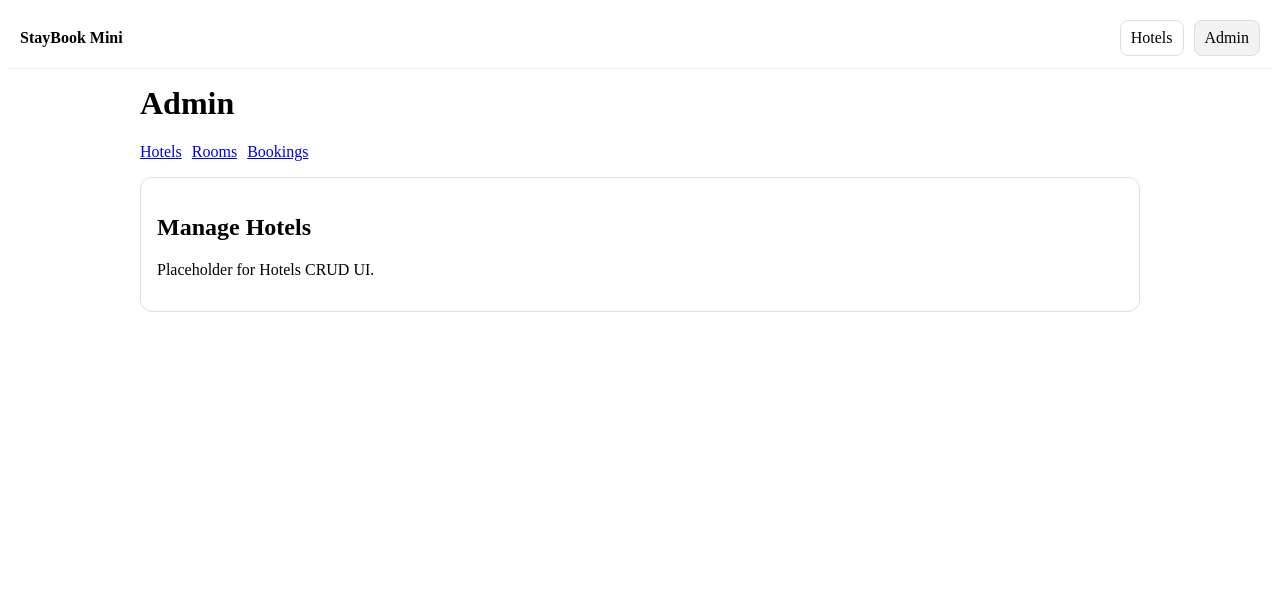
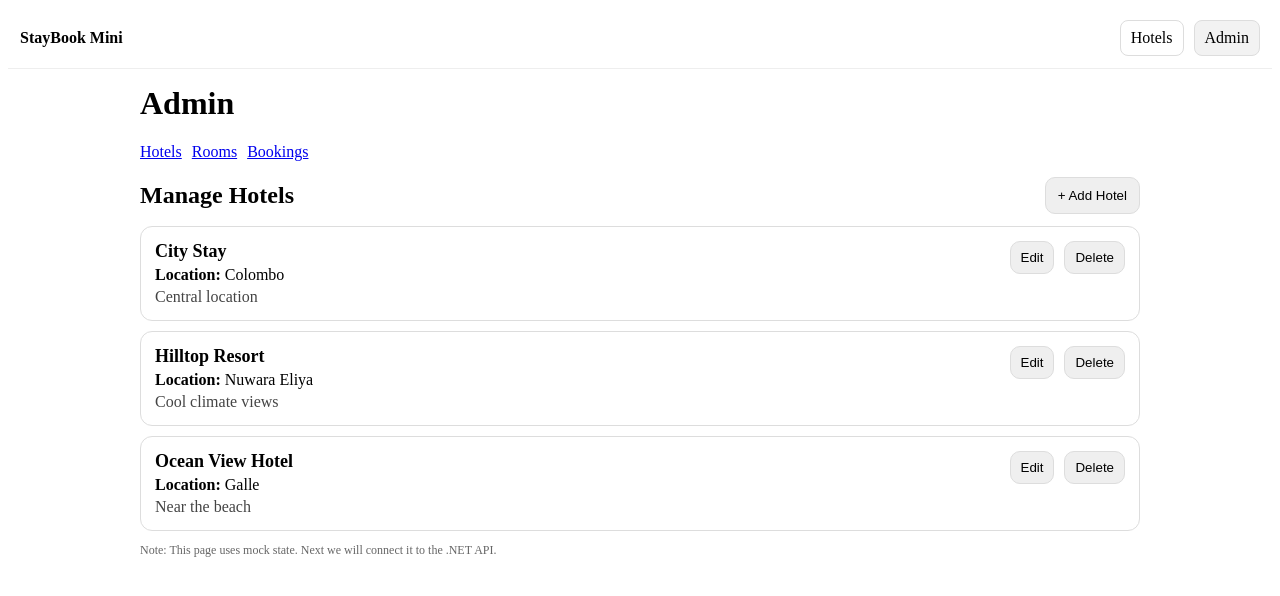
Before and after one commit to sahannadiranga-source/lanka-stay-mini-dockerized, a React app in the folder frontend/: page /admin/hotels in a window 1280 px wide. Shown: the top 596 px of the page. Built offline with nearby package versions, Linux system fonts and the light colour scheme; no server answers; the HTML template or start-up script is replaced by a standard one.

Commit message:
add admin hotels CRUD UI

```diff
--- /dev/null
+++ b/frontend/src/components/HotelForm.tsx
@@ -0,0 +1,69 @@
+import { useEffect, useState } from "react";
+import type { Hotel } from "../types/hotel";
+
+export default function HotelForm({
+  initial,
+  onCancel,
+  onSave,
+}: {
+  initial?: Hotel | null;
+  onCancel: () => void;
+  onSave: (hotel: Omit<Hotel, "id">) => void;
+}) {
+  const [name, setName] = useState("");
+  const [location, setLocation] = useState("");
+  const [description, setDescription] = useState("");
+  const [error, setError] = useState<string | null>(null);
+
+  useEffect(() => {
+    setName(initial?.name ?? "");
+    setLocation(initial?.location ?? "");
+    setDescription(initial?.description ?? "");
+  }, [initial]);
+
+  function submit() {
+    setError(null);
+    if (!name.trim()) return setError("Name is required.");
+    if (!location.trim()) return setError("Location is required.");
+
+    onSave({
+      name: name.trim(),
+      location: location.trim(),
+      description: description.trim() ? description.trim() : null,
+    });
+  }
+
+  return (
+    <div style={{ padding: 14, border: "1px solid #ddd", borderRadius: 12 }}>
+      <h3 style={{ marginTop: 0 }}>{initial ? "Edit Hotel" : "Add Hotel"}</h3>
+
+      <div style={{ display: "grid", gap: 10 }}>
+        <input placeholder="Hotel name" value={name} onChange={(e) => setName(e.target.value)} />
+        <input placeholder="Location (e.g., Colombo)" value={location} onChange={(e) => setLocation(e.target.value)} />
+        <textarea
+          placeholder="Description (optional)"
+          value={description}
+          onChange={(e) => setDescription(e.target.value)}
+          rows={3}
+        />
+
+        {error && <div style={{ padding: 10, background: "#f8d7da", borderRadius: 10 }}>{error}</div>}
+
+        <div style={{ display: "flex", gap: 10 }}>
+          <button
+            onClick={submit}
+            style={{ padding: "10px 12px", borderRadius: 10, border: "1px solid #ddd", cursor: "pointer" }}
+          >
+            Save
+          </button>
+          <button
+            onClick={onCancel}
+            style={{ padding: "10px 12px", borderRadius: 10, border: "1px solid #ddd", cursor: "pointer" }}
+          >
+            Cancel
+          </button>
+        </div>
+      </div>
+    </div>
+  );
+}
--- a/frontend/src/pages/AdminHotels.tsx
+++ b/frontend/src/pages/AdminHotels.tsx
@@ -1,8 +1,125 @@
+import { useMemo, useState } from "react";
+import type { Hotel } from "../types/hotel";
+import { mockHotels as seedHotels } from "../data/mockData";
+import HotelForm from "../components/HotelForm";
+
+function newId() {
+  return crypto.randomUUID ? crypto.randomUUID() : String(Date.now());
+}
+
 export default function AdminHotels() {
+  const [hotels, setHotels] = useState<Hotel[]>(seedHotels);
+  const [editing, setEditing] = useState<Hotel | null>(null);
+  const [showForm, setShowForm] = useState(false);
+  const [message, setMessage] = useState<string | null>(null);
+
+  const sorted = useMemo(
+    () => [...hotels].sort((a, b) => a.name.localeCompare(b.name)),
+    [hotels]
+  );
+
+  function flash(msg: string) {
+    setMessage(msg);
+    setTimeout(() => setMessage(null), 2000);
+  }
+
+  function addHotel(payload: Omit<Hotel, "id">) {
+    const hotel: Hotel = { id: newId(), ...payload };
+    setHotels((prev) => [hotel, ...prev]);
+    setShowForm(false);
+    flash("Hotel added (mock).");
+  }
+
+  function updateHotel(payload: Omit<Hotel, "id">) {
+    if (!editing) return;
+    setHotels((prev) =>
+      prev.map((h) => (h.id === editing.id ? { ...h, ...payload } : h))
+    );
+    setEditing(null);
+    setShowForm(false);
+    flash("Hotel updated (mock).");
+  }
+
+  function removeHotel(id: string) {
+    const ok = confirm("Delete this hotel? (mock)");
+    if (!ok) return;
+    setHotels((prev) => prev.filter((h) => h.id !== id));
+    flash("Hotel deleted (mock).");
+  }
+
   return (
-    <div style={{ padding: 16, border: "1px solid #ddd", borderRadius: 12 }}>
-      <h2>Manage Hotels</h2>
-      <p>Placeholder for Hotels CRUD UI.</p>
+    <div style={{ display: "grid", gap: 12 }}>
+      <div style={{ display: "flex", justifyContent: "space-between", alignItems: "center", gap: 10 }}>
+        <h2 style={{ margin: 0 }}>Manage Hotels</h2>
+        <button
+          onClick={() => {
+            setEditing(null);
+            setShowForm(true);
+          }}
+          style={{ padding: "10px 12px", borderRadius: 10, border: "1px solid #ddd", cursor: "pointer" }}
+        >
+          + Add Hotel
+        </button>
+      </div>
+
+      {message && (
+        <div style={{ padding: 12, background: "#d1e7dd", borderRadius: 10 }}>
+          {message}
+        </div>
+      )}
+
+      {showForm && (
+        <HotelForm
+          initial={editing}
+          onCancel={() => {
+            setEditing(null);
+            setShowForm(false);
+          }}
+          onSave={(payload) => {
+            if (editing) updateHotel(payload);
+            else addHotel(payload);
+          }}
+        />
+      )}
+
+      <div style={{ display: "grid", gap: 10 }}>
+        {sorted.map((h) => (
+          <div key={h.id} style={{ padding: 14, border: "1px solid #ddd", borderRadius: 12 }}>
+            <div style={{ display: "flex", justifyContent: "space-between", gap: 10 }}>
+              <div>
+                <b style={{ fontSize: 18 }}>{h.name}</b>
+                <div style={{ marginTop: 4 }}>
+                  <b>Location:</b> {h.location}
+                </div>
+                {h.description && <div style={{ marginTop: 4, color: "#444" }}>{h.description}</div>}
+              </div>
+
+              <div style={{ display: "flex", gap: 10, alignItems: "start" }}>
+                <button
+                  onClick={() => {
+                    setEditing(h);
+                    setShowForm(true);
+                  }}
+                  style={{ padding: "8px 10px", borderRadius: 10, border: "1px solid #ddd", cursor: "pointer" }}
+                >
+                  Edit
+                </button>
+
+                <button
+                  onClick={() => removeHotel(h.id)}
+                  style={{ padding: "8px 10px", borderRadius: 10, border: "1px solid #ddd", cursor: "pointer" }}
+                >
+                  Delete
+                </button>
+              </div>
+            </div>
+          </div>
+        ))}
+      </div>
+
+      <div style={{ fontSize: 12, color: "#666" }}>
+        Note: This page uses mock state. Next we will connect it to the .NET API.
+      </div>
     </div>
   );
 }
```
